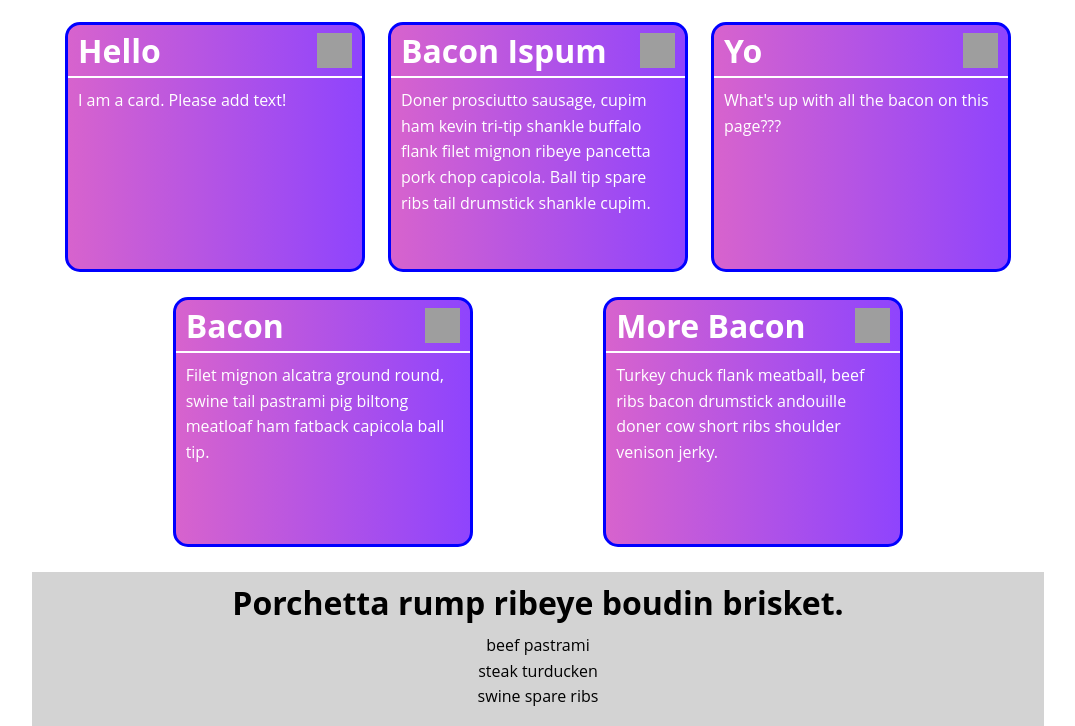
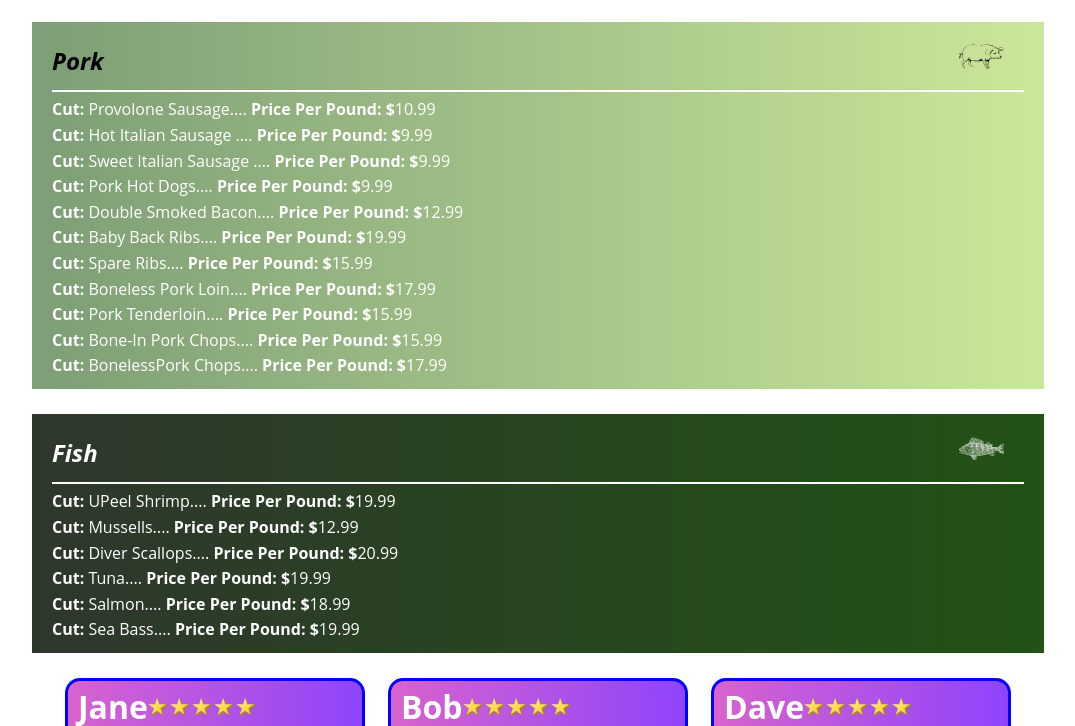
Before and after one commit to michaelpaulcuccia/butchershop, a Gatsby site in the folder gatsby-starter-styled-components/: page / in a window 1280 px wide. Shown: the part 1085-1811 px from the top of the page, without its empty margins (102-1177 px from the left). Built offline with nearby package versions, Linux system fonts and the light colour scheme; Gatsby itself is replaced by a stand-in of ours; grey boxes are pictures that could not be loaded; a web font is replaced by a local one.

Commit message:
working on cards

```diff
--- a/gatsby-starter-styled-components/src/components/Card.js
+++ b/gatsby-starter-styled-components/src/components/Card.js
@@ -1,6 +1,7 @@
 import React from 'react';
 import styled from 'styled-components';
-import Cards from '../images/cards.png';
+//import Cards from '../images/cards.png';
+import Star from '../images/star.svg';
 
 const Container = styled.div`
     height: 250px;
@@ -13,7 +14,7 @@ const Container = styled.div`
     .title-container {
         display: flex;
         align-items: center;
-        justify-content: space-between;
+        //justify-content: space-between;
 
         h1 {
             color: #fff;
@@ -21,9 +22,9 @@ const Container = styled.div`
         }
 
         img {
-            height: 35px;
-            width: 35px;
-            margin-right: 10px;
+            height: 20px;
+            width: 20px;
+            margin-right: 2px;
         }
     }
 
@@ -46,7 +47,11 @@ const Card = props => {
         <Container>
             <div className='title-container'>
                 <h1>{props.title}</h1>
-                <img src={Cards} />
+                <img src={Star} />
+                <img src={Star} />
+                <img src={Star} />
+                <img src={Star} />
+                <img src={Star} />
             </div>
             <div className='line' />
             <div className='content'>
--- a/gatsby-starter-styled-components/src/components/Menu.js
+++ b/gatsby-starter-styled-components/src/components/Menu.js
@@ -13,10 +13,79 @@ const StyledContainer = props => {
             return <Gray {...props} />
         case 'dark':
             return <Dark {...props} />
+        case 'cream':
+            return <Cream {...props} />
+        case 'redish':
+            return <Redish {...props} />
         default:
             return <Gray {...props} />
     }
 };
+
+
+const Redish = styled(Container)`
+    background: linear-gradient(90deg, rgba(46,55,44,1) 0%, rgba(34,82,21,1) 100%, rgba(203,231,154,1) 100%);
+
+    .header {
+        display: flex;
+        align-items: center;
+        justify-content: space-between;
+
+        h1 {
+            color: #fff;
+            padding-top: 20px;
+            padding-left: 20px;
+            padding-right: 20px;
+            padding-bottom: 10px;
+            font-style: italic;
+        }
+        img {
+            height: 45px;
+            width: 45px;
+            margin-right: 40px;
+        }
+
+    }
+
+    .line {
+        border: 1px solid #fff;
+        margin-left: 20px;
+        margin-right: 20px;
+    }
+
+`;
+
+const Cream = styled(Container)`
+    background:  linear-gradient(90deg, rgba(125,158,118,1) 0%, rgba(203,231,154,1) 100%, rgba(0,212,255,1) 100%);
+
+    .header {
+        display: flex;
+        align-items: center;
+        justify-content: space-between;
+
+        h1 {
+            color: #000000;
+            padding-top: 20px;
+            padding-left: 20px;
+            padding-right: 20px;
+            padding-bottom: 10px;
+            font-style: italic;
+        }
+        img {
+            height: 45px;
+            width: 45px;
+            margin-right: 40px;
+        }
+
+    }
+
+    .line {
+        border: 1px solid #fff;
+        margin-left: 20px;
+        margin-right: 20px;
+    }
+
+`;
 
 const Gray = styled(Container)`
     background: linear-gradient(90deg, rgba(99,97,119,1) 0%, rgba(201,201,213,1) 100%, rgba(0,212,255,1) 100%);
--- a/gatsby-starter-styled-components/src/pages/index.js
+++ b/gatsby-starter-styled-components/src/pages/index.js
@@ -13,6 +13,8 @@ import Card from '../components/Card';
 import Menu from '../components/Menu';
 import Beef from '../images/beef.svg';
 import Chicken from '../images/chicken.svg';
+import Pork from '../images/pork.svg';
+import Fish from '../images/fish.svg';
 
 const itemsAndPrice_Beef = [
   { cut: 'Kobe Wagyu Burgers', price: '20.99' },
@@ -32,7 +34,28 @@ const itemsAndPrice_Chicken = [
   { cut: 'Chicken Thighs', price: '10.99' },
 ];
 
+const itemsAndPrice_Pork = [
+  { cut: 'Provolone Sausage', price: '10.99' },
+  { cut: 'Hot Italian Sausage ', price: '9.99' },
+  { cut: 'Sweet Italian Sausage ', price: '9.99' },
+  { cut: 'Pork Hot Dogs', price: '9.99' },
+  { cut: 'Double Smoked Bacon', price: '12.99' },
+  { cut: 'Baby Back Ribs', price: '19.99' },
+  { cut: 'Spare Ribs', price: '15.99' },
+  { cut: 'Boneless Pork Loin', price: '17.99' },
+  { cut: 'Pork Tenderloin', price: '15.99' },
+  { cut: 'Bone-In Pork Chops', price: '15.99' },
+  { cut: 'BonelessPork Chops', price: '17.99' },
+];
 
+const itemsAndPrice_Fish = [
+  { cut: 'UPeel Shrimp', price: '19.99' },
+  { cut: 'Mussells', price: '12.99' },
+  { cut: 'Diver Scallops', price: '20.99' },
+  { cut: 'Tuna', price: '19.99' },
+  { cut: 'Salmon', price: '18.99' },
+  { cut: 'Sea Bass', price: '19.99' },
+];
 
 const IndexPage = () => (
   <MainWrapper>
@@ -64,16 +87,30 @@ const IndexPage = () => (
         />
       </FullWidth>
 
+      <FullWidth>
+        <Menu
+          bgColor='cream'
+          title='Pork'
+          itemsAndPrice={itemsAndPrice_Pork}
+          icon={Pork}
+        />
+      </FullWidth>
+
+      <FullWidth>
+        <Menu
+          bgColor='redish'
+          title='Fish'
+          itemsAndPrice={itemsAndPrice_Fish}
+          icon={Fish}
+        />
+      </FullWidth>
+
       <SubCenteredWidth>
-        <Card title='Hello' content='I am a card. Please add text!' />
-        <Card title='Bacon Ispum' content='Doner prosciutto sausage, cupim ham kevin tri-tip shankle buffalo flank filet mignon ribeye pancetta pork chop capicola. Ball tip spare ribs tail drumstick shankle cupim.' />
-        <Card title='Yo' content="What's up with all the bacon on this page???" />
+        <Card title='Jane' content='I am a card. Please add text!' />
+        <Card title='Bob' content='Doner prosciutto sausage, cupim ham kevin tri-tip shankle buffalo flank filet mignon ribeye pancetta pork chop capicola. Ball tip spare ribs tail drumstick shankle cupim.' />
+        <Card title='Dave' content="What's up with all the bacon on this page???" />
       </SubCenteredWidth>
 
-      <SubCenteredWidth>
-        <Card title='Bacon' content='Filet mignon alcatra ground round, swine tail pastrami pig biltong meatloaf ham fatback capicola ball tip.' />
-        <Card title='More Bacon' content='Turkey chuck flank meatball, beef ribs bacon drumstick andouille doner cow short ribs shoulder venison jerky.' />
-      </SubCenteredWidth>
 
       <FullWidth>
         <Social />
```
Also changed, not shown: gatsby-starter-styled-components/src/images/fish.svg (added), gatsby-starter-styled-components/src/images/pork.svg (added), gatsby-starter-styled-components/src/images/star.svg (added).
